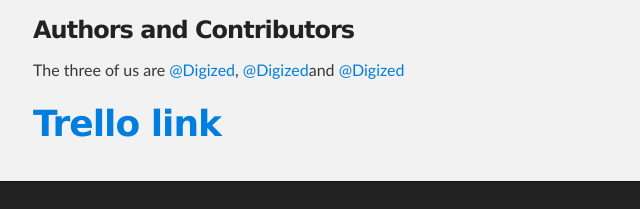
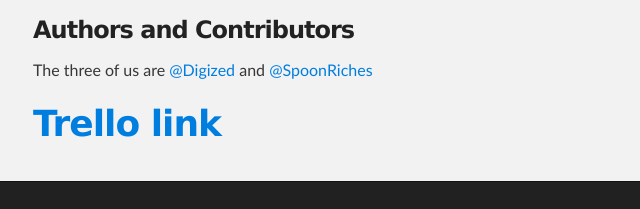
Before and after one commit to Digized/ICS4U, a plain HTML site: page index.html in a window 1280 px wide. Shown: the part 297-506 px from the top of the page, 287-927 px from the left. Drawn offline with Linux system fonts and the light colour scheme.

Commit message:
Update index.html

```diff
--- a/index.html
+++ b/index.html
@@ -36,7 +36,7 @@
 <p>We are three students that will be making a game for our final project</p>
 </a><h3>Authors and Contributors</h3>
 
-<p>The three of us are <a href=https://github.com/Digized>@Digized</a>, <a href=https://github.com/Digized>@Digized</a>and <a href=https://github.com/Digized>@Digized</a></p>
+<p>The three of us are <a href=https://github.com/Digized>@Digized</a> and <a href=https://github.com/Spoonriches>@SpoonRiches</a></p>
 
 <h1> <a href=https://trello.com/b/caOVHXjD/ics-4u> Trello link</a></h1>
 
```
